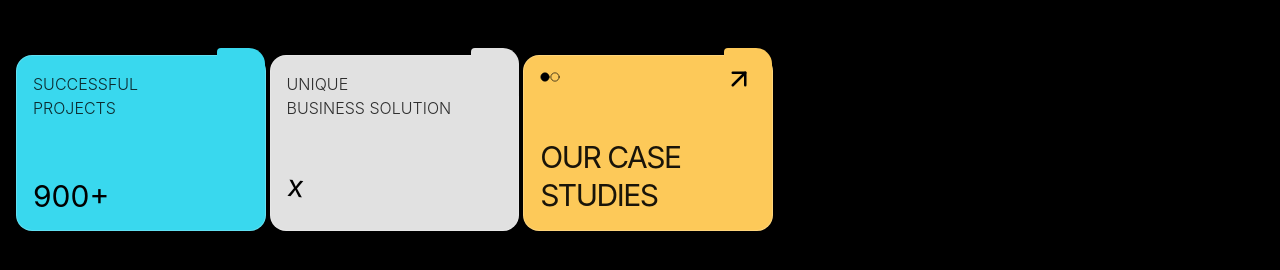
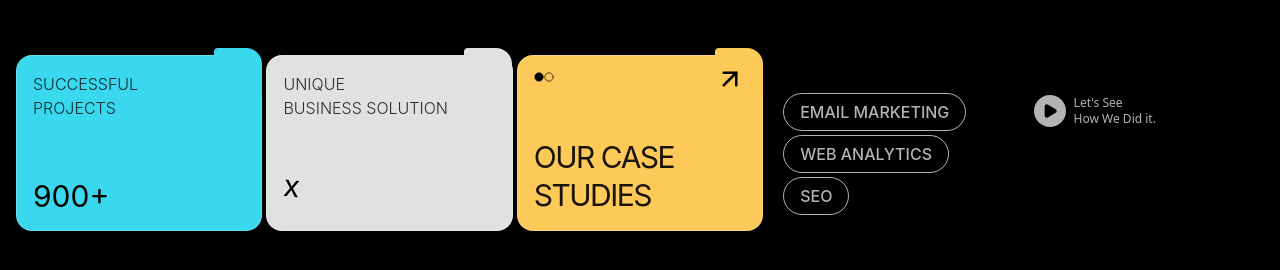
Before and after one commit to janakshukla/Dayui, a React (Vite) app: page /day8 in a window 1280 px wide. Shown: the part 520-790 px from the top of the page. Built offline with nearby package versions, Linux system fonts and the light colour scheme.

Commit message:
add: enhance Footer component with new sections for email marketing, web analytics, and SEO

```diff
--- a/src/components/day8/Footer.tsx
+++ b/src/components/day8/Footer.tsx
@@ -1,4 +1,4 @@
-import { Circle,ArrowUpRight } from "lucide-react";
+import { Circle,ArrowUpRight, Play } from "lucide-react";
 import { Card, CardFooter, CardHeader } from "./Card";
 
 const Footer = () => {
@@ -28,6 +28,16 @@ const Footer = () => {
         </CardHeader>
         <CardFooter className="text-black/90  tracking-tighter leading-tight text-3xl  font-inter" >OUR CASE <br /> STUDIES</CardFooter>
       </Card>
+      <div className="w-1/5 h-44 flex flex-col gap-1 justify-end p-4 " >
+        <h1 className="px-4 py-1.5 w-fit uppercase font-medium font-inter border rounded-3xl  text-white/70 border-white/70 " >email marketing</h1>
+        <h1 className="px-4 py-1.5 w-fit uppercase font-medium font-inter border rounded-3xl  text-white/70 border-white/70 " >web analytics</h1>
+        <h1 className="px-4 py-1.5 w-fit uppercase font-medium font-inter border rounded-3xl  text-white/70 border-white/70 " >seo</h1>
+      </div>
+      <div className="w-1/5 h-44 flex   gap-2 p-4 mt-6 " >
+      <Play fill="black" className="size-8 rounded-full p-2 bg-white/70 text-black" />
+      <h1 className="text-xs  text-white/70 " >Let's See <br /> How We Did it. </h1>
+
+      </div>
     </div>
   );
 };
```
